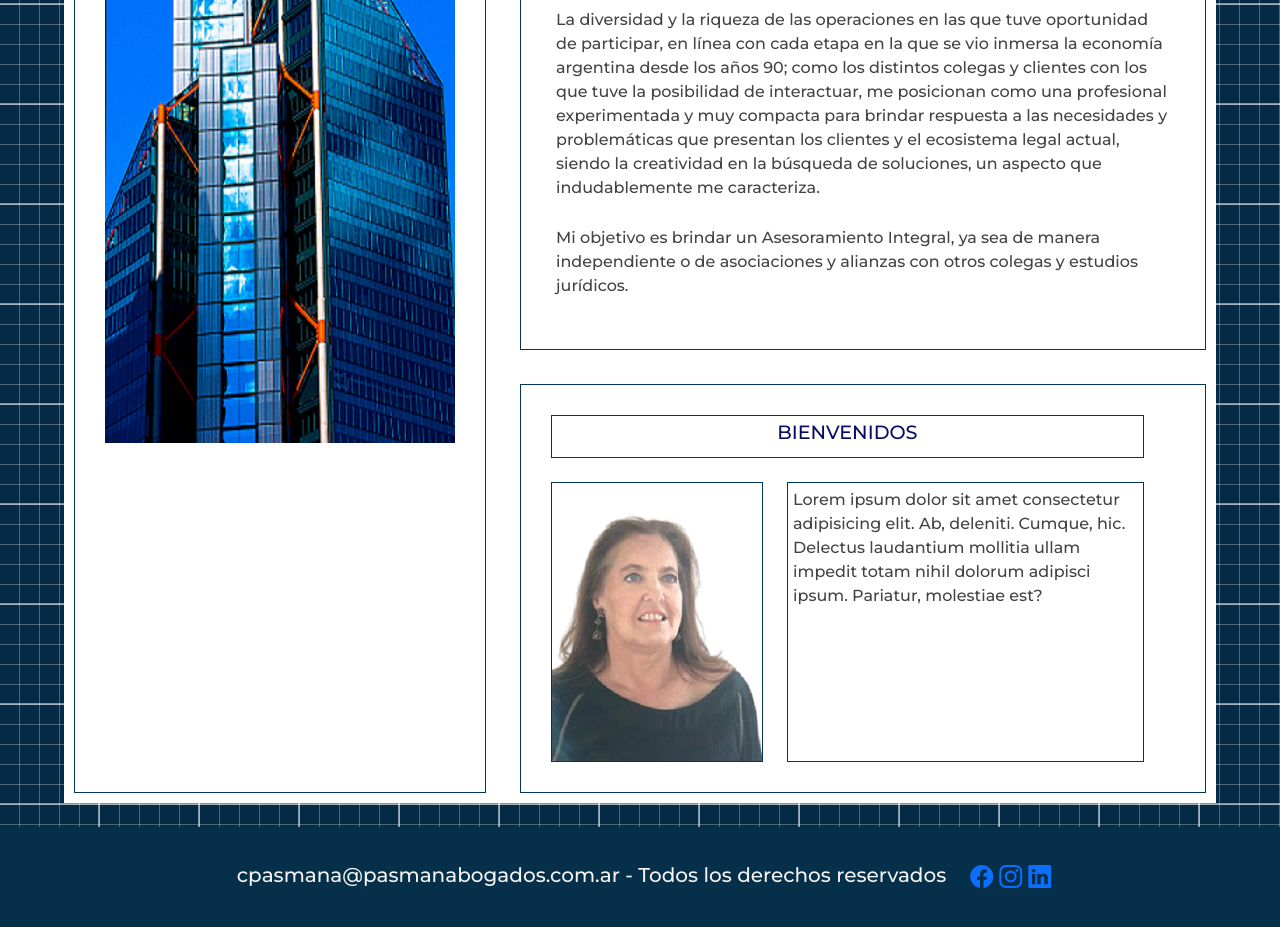
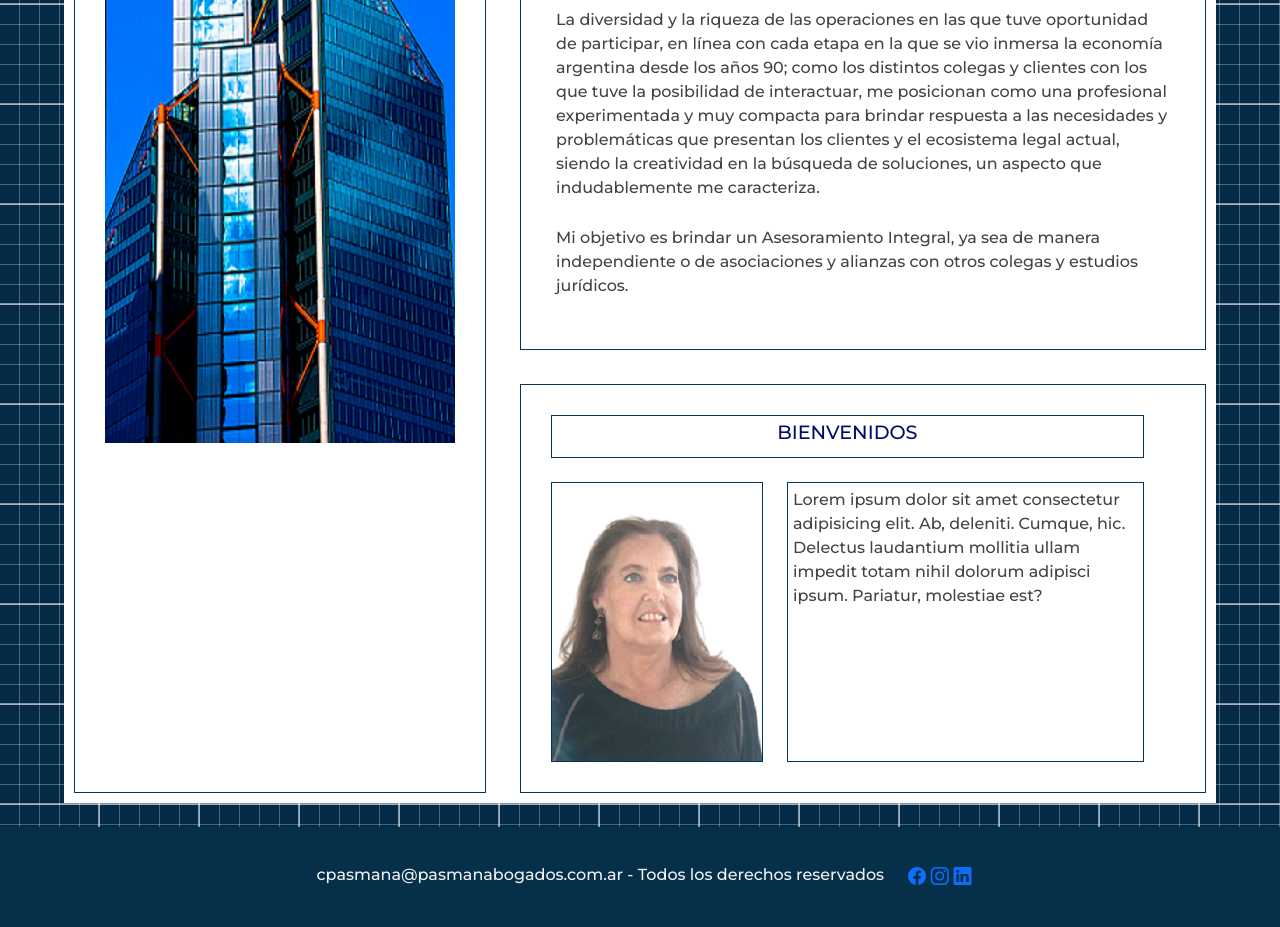
Before and after one commit to MartinAracama/EstudioJuridicoII, a plain HTML site: page index.html in a window 1280 px wide. Shown: the part 395-1322 px from the top of the page. Drawn offline with nearby package versions, Linux system fonts and the light colour scheme.

Commit message:
Footer cambio font-size y px iconos

```diff
--- a/assets/css/style.css
+++ b/assets/css/style.css
@@ -330,7 +330,7 @@ footer p {
 }
 
 #iconos {
-    font-size: 23px;
+    font-size: 18px;
     padding: 0 8px;
-    color: #f3f3f3;
+    color: coral;
 }
--- a/index.html
+++ b/index.html
@@ -109,7 +109,7 @@
     </main>
 
     <footer class="w-100 d-flex align-items-center justify-content-center flex-wrap">
-        <p class="fs-5 px-3 pt-3">
+        <p class="fs-6 px-3 pt-3">
           cpasmana@pasmanabogados.com.ar - Todos los derechos reservados
         </p>
         <div id="iconos">
```
Also changed, not shown: pages/antecedentes.html (+1 -1 lines), pages/contacto.html (+1 -1 lines), pages/servicios.html (+1 -1 lines), pages/socios.html (+1 -1 lines).
